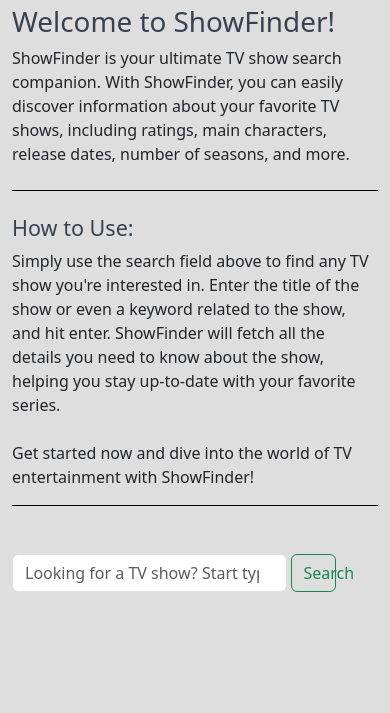
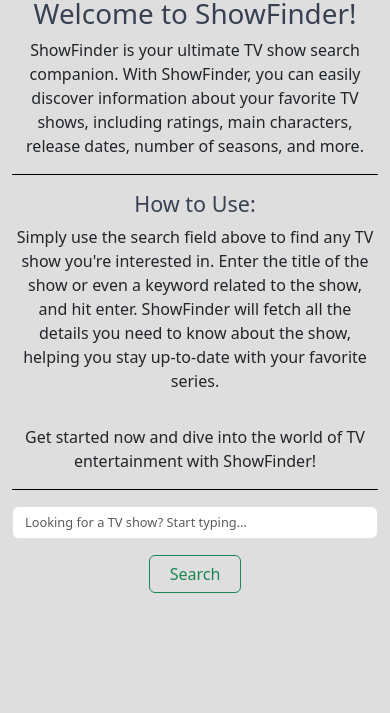
Before and after one commit to andrewc0urt/showfinder-app, a plain HTML site: page index.html in a window 390 px wide. Shown: the part 329-1042 px from the top of the page. Before the commit the page ends 993 px from the top, so only its background shows below. Drawn offline with nearby package versions, Linux system fonts and the light colour scheme.

Commit message:
Added media query styling for various screen sizes
In this commit, I implemented media query styling to ensure optimal display and user experience across different screen sizes. The media queries cover mobile, tablet, laptop, and desktop screens. The styling choices made for each screen size are based on current best practices and design considerations.

These styling choices may be subject to future adjustments.

```diff
--- a/index.html
+++ b/index.html
@@ -16,6 +16,8 @@
 		<!-- Custom CSS file -->
 		<link rel="stylesheet" href="styles/app.css" />
 
+		<link rel="stylesheet" href="styles/appMediaQueries.css" />
+
 		<!-- Axios: jsDelivr CDN -->
 		<script src="https://cdn.jsdelivr.net/npm/axios/dist/axios.min.js"></script>
 	</head>
@@ -23,9 +25,9 @@
 	<body>
 		<div class="container" id="main-container">
 			<!-- Navbar containing the app logo -->
-			<nav class="navbar mb-2" id="navbar-header">
+			<nav class="navbar mb-lg-2 mb-0" id="navbar-header">
 				<div class="container d-flex justify-content-center">
-					<a class="navbar-brand" href="#">
+					<a class="navbar-brand mx-auto" href="#">
 						<img
 							id="logo"
 							src="images/showfinder-high-resolution-logo.png"
@@ -39,7 +41,7 @@
 
 			<!-- Main content area explaining what the app is and how to use it -->
 			<div class="main-content">
-				<div class="content-welcome-message mb-4">
+				<div class="content-welcome-message">
 					<h1>Welcome to ShowFinder!</h1>
 
 					<p>
@@ -49,8 +51,8 @@
 					</p>
 				</div>
 
-				<div class="content-how-to-use mb-4 border-top border-black">
-					<h4 class="mt-4">How to Use:</h4>
+				<div class="content-how-to-use mb-lg-4 mb-3 border-top border-black">
+					<h4 class="mt-lg-4 mt-md-2">How to Use:</h4>
 					<p>
 						Simply use the search field above to find any TV show you're interested in. Enter the
 						title of the show or even a keyword related to the show, and hit enter. ShowFinder will
@@ -64,12 +66,12 @@
 				</div>
 			</div>
 
-			<div class="row mb-4 mt-5">
+			<div class="row mb-4 mt-3">
 				<form class="d-flex" id="search-form" role="search">
-					<div class="col-9 me-1">
+					<div class="col-9 me-lg-1 me-0 search-field-container">
 						<input
 							id="tv-search-field"
-							class="form-control me-2"
+							class="form-control me-lg-2 me-0"
 							type="search"
 							placeholder="Looking for a TV show? Start typing..."
 							name="tvSearch"
@@ -77,8 +79,12 @@
 						/>
 					</div>
 
-					<div class="col-3">
-						<button id="tv-search-button" class="btn btn-outline-success w-50" type="submit">
+					<div class="search-button-container">
+						<button
+							id="tv-search-button"
+							class="btn btn-outline-success w-lg-50 w-100"
+							type="submit"
+						>
 							Search
 						</button>
 					</div>
--- a/js/app.js
+++ b/js/app.js
@@ -108,7 +108,7 @@ const createNewCard = () => {
 // function to create the content for the front card which will store the image and a 'Show More' button
 const makeFrontCard = () => {
 	const frontCard = document.createElement("div");
-	frontCard.classList.add("card", "mb-3", "me-4", "front-card");
+	frontCard.classList.add("card", "mb-3", "me-md-4", "me-0", "front-card");
 
 	const newImg = document.createElement("img");
 	newImg.classList.add("card-img-top");
@@ -137,7 +137,7 @@ const makeFrontCard = () => {
 const makeBackCard = () => {
 	// create a div container for the back of the card
 	const backCard = document.createElement("div");
-	backCard.classList.add("card", "mb-3", "me-4", "back-card");
+	backCard.classList.add("card", "mb-3", "me-md-4", "me-0", "back-card");
 	// backCard.style.height = "302px";
 	// backCard.style.height = "449.281px";
 
--- a/styles/app.css
+++ b/styles/app.css
@@ -1,5 +1,9 @@
 body {
 	background-color: #dedede;
+}
+
+#main-container {
+	margin-bottom: 6rem;
 }
 
 .main-content h1,
@@ -7,12 +11,21 @@ body {
 	color: #374151;
 }
 
+.search-button-container {
+	width: 12.5%;
+}
+
 .card {
 	width: 19rem;
 	border-radius: 8px;
 }
 
-.custom-card {
+/* .custom-card {
+	background-color: #dedede;
+} */
+
+.front-card {
+	border: 1px solid black;
 	background-color: #dedede;
 }
 
--- /dev/null
+++ b/styles/appMediaQueries.css
@@ -0,0 +1,107 @@
+@media (max-width: 991.98px) {
+	/* styling for the "Welcome" content and the "How to Use" content */
+	.main-content {
+		display: flex;
+		flex-direction: column;
+	}
+
+	.content-welcome-message,
+	.content-how-to-use,
+	.get-started {
+		text-align: center;
+	}
+
+	.content-how-to-use h4 {
+		margin-top: 1rem;
+	}
+
+	/* styling for the Search form */
+	#search-form {
+		flex-direction: column;
+		align-items: center;
+	}
+
+	.search-button-container {
+		margin-top: 0.8rem;
+	}
+
+	/* styling for the results area */
+	.results-container {
+		display: flex;
+		flex-direction: column;
+		align-items: center;
+	}
+
+	.results-header {
+		text-align: center;
+	}
+}
+
+@media (max-width: 767.98px) {
+	/* styling for the logo */
+	.navbar {
+		margin-bottom: 0;
+	}
+
+	/* styling for the "Welcome" content and the "How to Use" content */
+	.main-content {
+		display: flex;
+		flex-direction: column;
+	}
+
+	.main-content p {
+		text-align: center;
+	}
+
+	.content-how-to-use {
+		text-align: center;
+	}
+
+	.get-started {
+		text-align: center;
+	}
+
+	/* styling for the Search form */
+	.row {
+		margin-top: 2rem;
+	}
+
+	#search-form {
+		flex-direction: column;
+		align-items: center;
+	}
+
+	.search-field-container {
+		width: 100%;
+	}
+
+	.search-button-container {
+		width: 25%;
+		margin-top: 1rem;
+	}
+
+	#tv-search-button {
+		width: 100%;
+	}
+
+	#tv-search-field {
+		/* changes the font-size of the placeholder */
+		font-size: 0.8rem;
+	}
+
+	/* styling the results area */
+	.results-container {
+		display: flex;
+		flex-direction: column;
+		align-items: center;
+		/* width: fit-content; */
+	}
+
+	.results-header {
+		text-align: center;
+	}
+
+	.images-container {
+		margin: 0 auto;
+	}
+}
```
